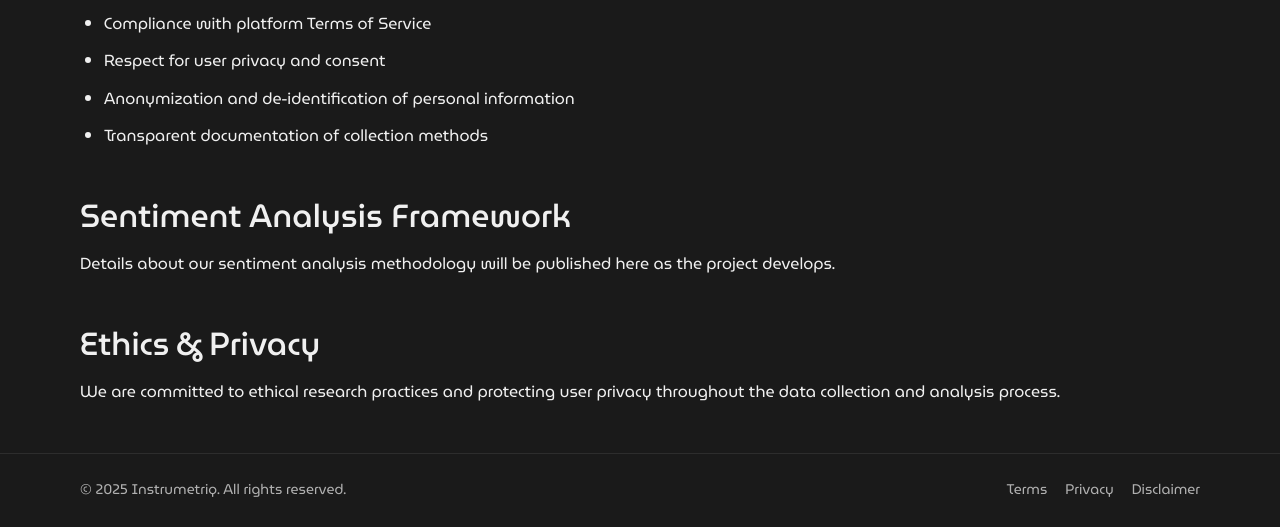
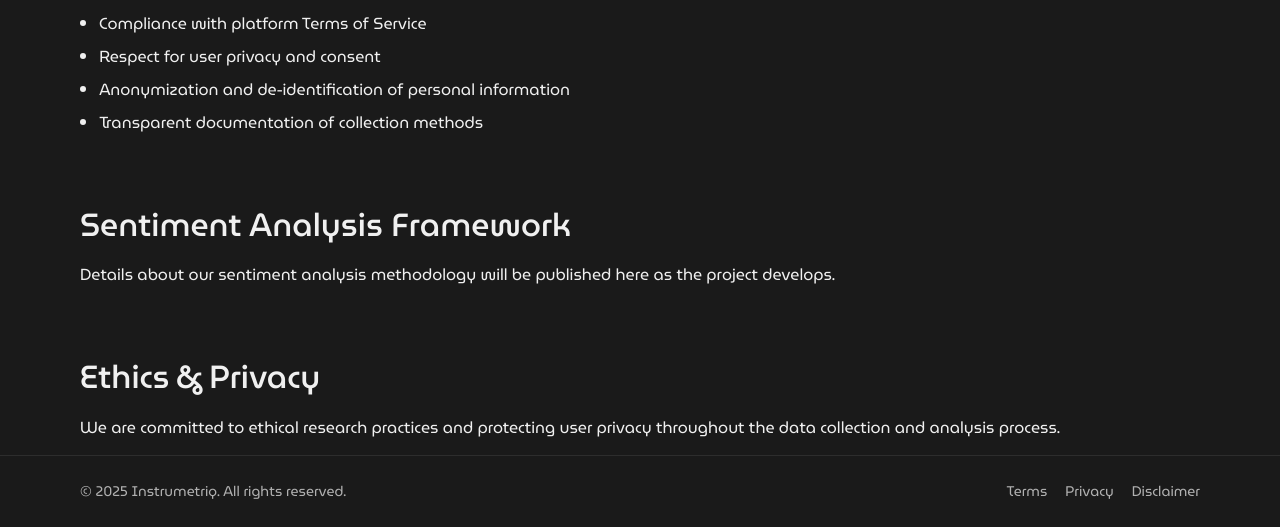
Before and after one commit to SiCkGFX/instrumetriq-site, an Astro site: page /research in a window 1280 px wide. Shown: the part 604-1131 px from the top of the page. Built offline with nearby package versions, Linux system fonts and the light colour scheme; Astro itself is replaced by a stand-in of ours.

Commit message:
Tighten inner-page content spacing (scoped)
Introduce .pageContent wrapper on Research/Dataset/Status and add scoped paragraph/list/heading spacing rules for denser documentation-like layout. Removes per-page spacing overrides and keeps PageHero/header/footer untouched.

```diff
--- a/src/pages/dataset.astro
+++ b/src/pages/dataset.astro
@@ -6,7 +6,7 @@ import BaseLayout from '../layouts/BaseLayout.astro';
   title="Dataset - Instrumetriq"
   description="Access the Instrumetriq sentiment dataset"
 >
-  <article>
+  <article class="pageContent">
     <h1>Dataset</h1>
 
     <section>
@@ -43,18 +43,3 @@ import BaseLayout from '../layouts/BaseLayout.astro';
     </section>
   </article>
 </BaseLayout>
-
-<style>
-  h1 {
-    margin-bottom: var(--space-xl);
-  }
-
-  section {
-    margin-bottom: var(--space-2xl);
-  }
-
-  h2 {
-    margin-top: var(--space-xl);
-    margin-bottom: var(--space-md);
-  }
-</style>
--- a/src/pages/research.astro
+++ b/src/pages/research.astro
@@ -12,7 +12,7 @@ import PageHero from '../components/PageHero.astro';
     title="Research & Methodology"
     subtitle="How we collect and summarize sentiment signals, with ethics, privacy, and documentation as first principles."
   />
-  <article>
+  <article class="pageContent">
     <section>
       <h2>Overview</h2>
       <p>
@@ -50,9 +50,3 @@ import PageHero from '../components/PageHero.astro';
     </section>
   </article>
 </BaseLayout>
-
-<style>
-  section {
-    margin-bottom: var(--space-6);
-  }
-</style>
--- a/src/pages/status.astro
+++ b/src/pages/status.astro
@@ -12,7 +12,7 @@ const daysSinceStart = Math.floor((Date.now() - startDate.getTime()) / (1000 * 6
   title="Collection Status - Instrumetriq"
   description="Current status of Instrumetriq data collection"
 >
-  <article>
+  <article class="pageContent">
     <h1>Collection Status</h1>
 
     <section class="status-grid">
@@ -62,18 +62,6 @@ const daysSinceStart = Math.floor((Date.now() - startDate.getTime()) / (1000 * 6
 </BaseLayout>
 
 <style>
-  h1 {
-    margin-bottom: var(--space-xl);
-  }
-
-  section {
-    margin-bottom: var(--space-2xl);
-  }
-
-  h2 {
-    margin-bottom: var(--space-md);
-  }
-
   .status-grid {
     display: grid;
     grid-template-columns: repeat(auto-fit, minmax(200px, 1fr));
--- a/src/styles/global.css
+++ b/src/styles/global.css
@@ -151,13 +151,44 @@ h4 { font-size: 1.25rem; }
 h5 { font-size: 1.125rem; }
 h6 { font-size: 1rem; }
 
-/* Content section rhythm (keeps H2 clearly below hero H1) */
-h2 {
-  margin-top: var(--space-6);
+p {
+  margin-bottom: var(--space-4);
 }
 
-p {
-  margin-bottom: var(--space-4);
+/* Page content spacing (scoped; does not affect PageHero/header/footer) */
+.pageContent p {
+  line-height: 1.55;
+  margin-bottom: 0.9em;
+}
+
+.pageContent ul,
+.pageContent ol {
+  margin-top: 0.5em;
+  margin-bottom: 0.9em;
+  margin-left: 0;
+  padding-left: 1.2em;
+}
+
+.pageContent li {
+  margin-bottom: 0.45em;
+}
+
+.pageContent h2 {
+  margin-top: 2.2em;
+  margin-bottom: 0.6em;
+}
+
+.pageContent h3 {
+  margin-top: 1.6em;
+  margin-bottom: 0.4em;
+}
+
+.pageContent > h2:first-child {
+  margin-top: 0;
+}
+
+.pageContent > section:first-child > h2:first-child {
+  margin-top: 0;
 }
 
 /* PageHero (inner pages) */
```
